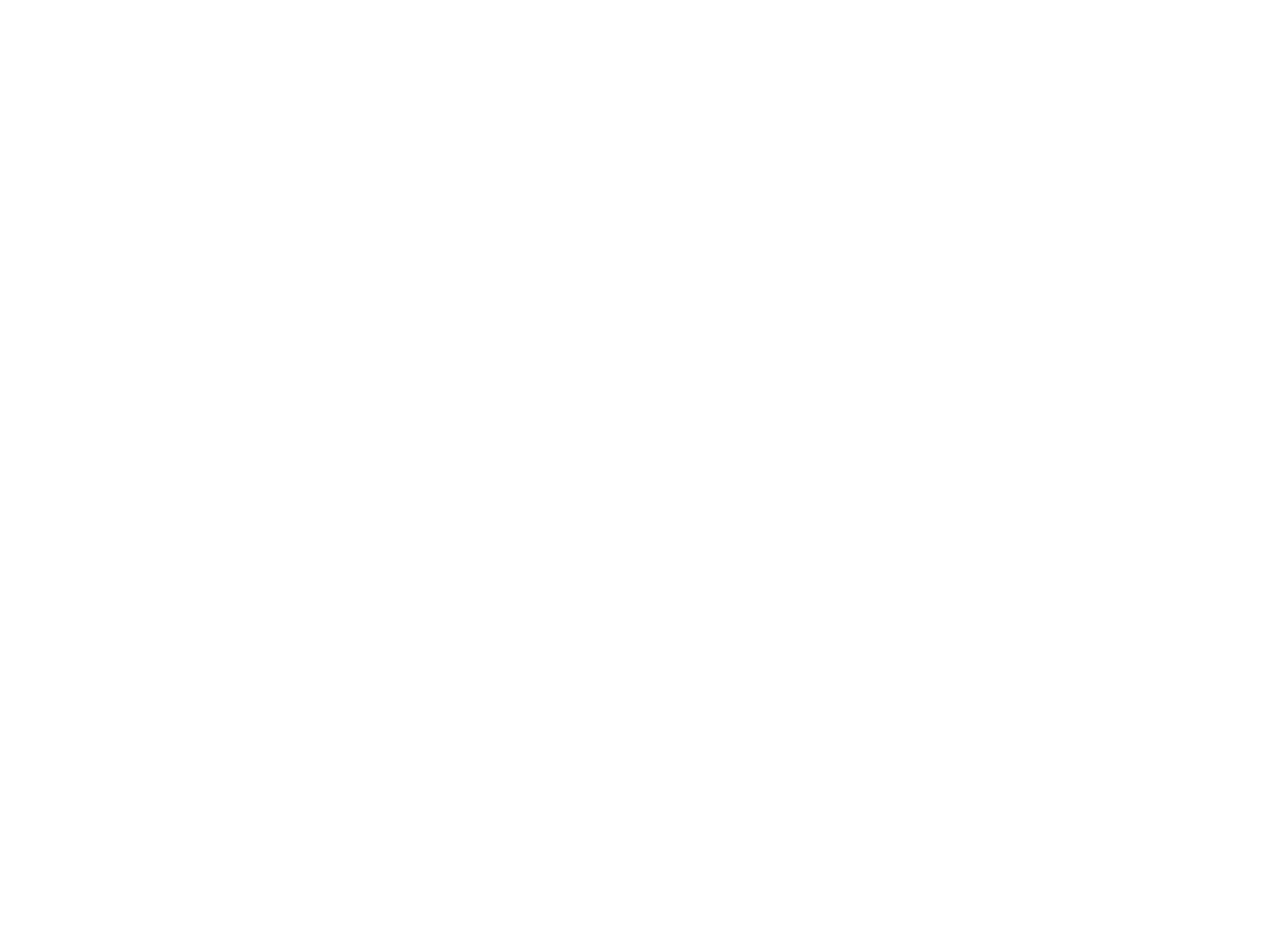
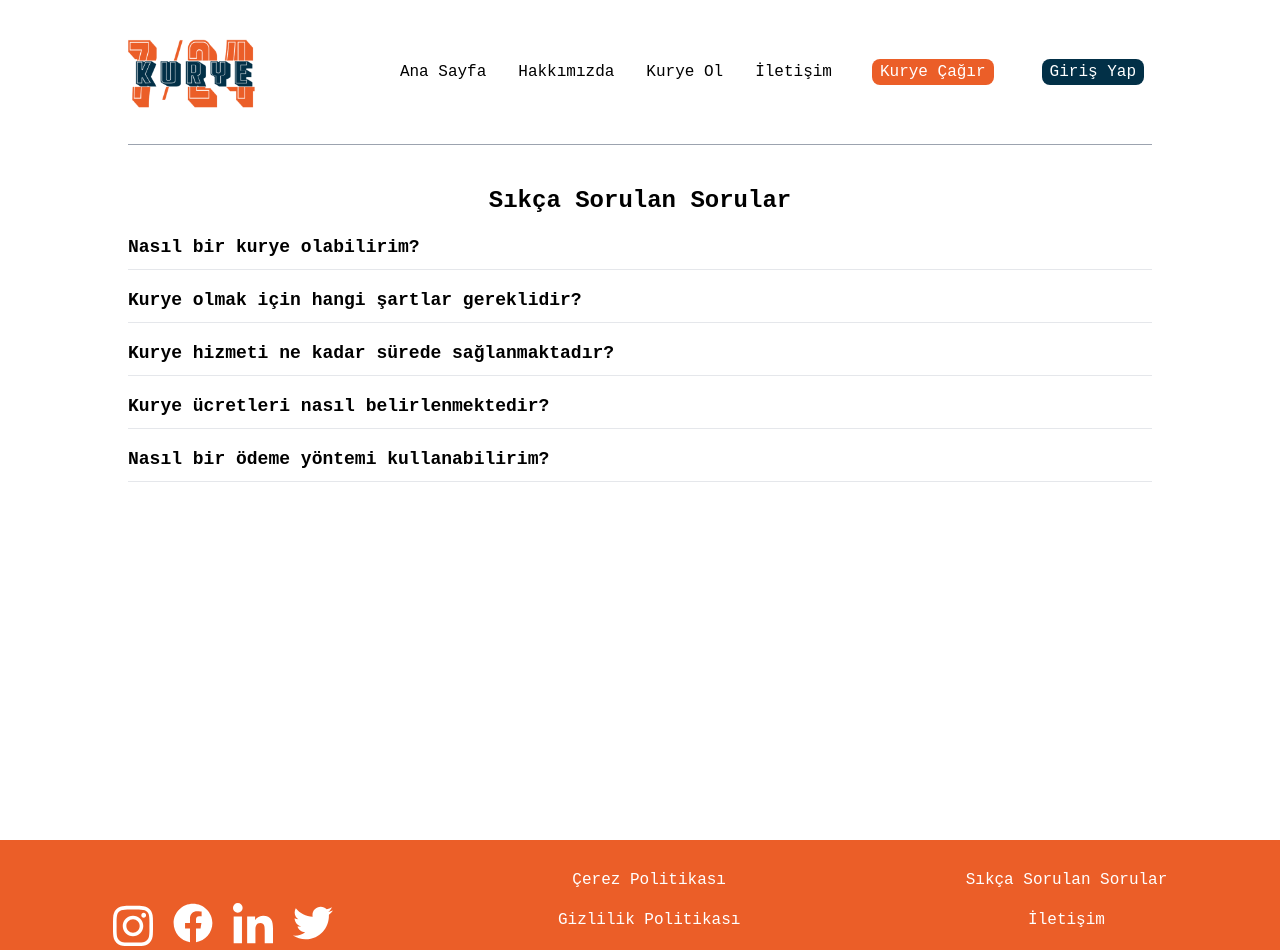
Before and after one commit to yusufal1/724kurye, a React (Create React App) app: page /sikca-sorulan-sorular in a window 1280 px wide. Before the commit this address had no page. Shown: the top 950 px of the page. Before the commit the page ends 800 px from the top, so only its background shows below. Built offline with nearby package versions, Linux system fonts and the light colour scheme; a web font is replaced by a local one.

Commit message:
some changes

```diff
--- a/src/App.jsx
+++ b/src/App.jsx
@@ -11,6 +11,7 @@
 import ActiveOrders from './pages/kurye-panel/ActiveOrders';
 import PrivacyPolicy from './pages/PrivacyPolicy';
 import CookiePolicy from './pages/CookiePolicy';
+import Faq from './pages/Faq';
 import { Route, Routes} from "react-router-dom"
 
 function App() {
@@ -28,6 +29,7 @@
       <Route path='/aktif-siparisler' element={<ActiveOrders/>}/>
       <Route path='/gizlilik-politikasi' element={<PrivacyPolicy/>}/>
       <Route path='/cerez-politikasi' element={<CookiePolicy/>}/>
+      <Route path='/sikca-sorulan-sorular' element={<Faq/>}/>
     </Routes>
   );
 }
--- a/src/components/Footer.jsx
+++ b/src/components/Footer.jsx
@@ -38,8 +38,8 @@
         </div>
 
         <div className="flex flex-col items-center text-white">
-          <a href="/" className="py-2">
-            Yardım Merkezi
+          <a href="/sikca-sorulan-sorular" className="py-2">
+            Sıkça Sorulan Sorular
           </a>
           <a href="/iletisim" className="py-2">
             İletişim
--- a/src/pages/Agree.jsx
+++ b/src/pages/Agree.jsx
@@ -3,7 +3,6 @@
 import Footer from "../components/Footer";
 import GiftIcon from "../assets/gifts-solid (1).svg";
 import LocationIcon from "../assets/location-dot-solid (1).svg";
-import PhoneIcon from "../assets/phone-solid.svg";
 import AvatarIcon from "../assets/avatar.jpg";
 
 function Agree() {
@@ -27,11 +26,16 @@
             <div className="flex flex-col">
               <div className="flex flex-row gap-2">
                 <img className="invert w-8" src={LocationIcon} alt="" />
-                <input
+                <select
                   className="bg-inputBg rounded-lg w-full text-sm"
                   type="text"
-                  placeholder="Çıkış Noktası (İl, İlçe)"
-                />
+                  placeholder="Çıkış Noktası (İlçe)"
+                >
+                  <option value="1" disabled>İlçe</option>
+                  <option value="2">Çekmeköy</option>
+                  <option value="3">Ümraniye</option>
+                </select>
+
               </div>
               <div className="mx-auto w-[1px] h-5 bg-white"></div>
               <div className="flex flex-row md:gap-2 gap-3">
@@ -49,7 +53,7 @@
                 <input
                   className="bg-inputBg rounded-lg w-full text-sm"
                   type="text"
-                  placeholder="Varış Noktası (İl, İlçe)"
+                  placeholder="Varış Noktası (İlçe)"
                 />
               </div>
               <div className="mx-auto w-[1px] h-5 bg-white"></div>
@@ -61,14 +65,6 @@
                   placeholder="Varış Noktası (Açık adres)"
                 />
               </div>
-            </div>
-            <div className="flex flex-row gap-2">
-              <img className="invert w-8" src={PhoneIcon} alt="" />
-              <input
-                className="bg-inputBg rounded-lg w-full text-sm"
-                type="text"
-                placeholder="Ek İrtibat No"
-              />
             </div>
             <hr />
             <div className="flex flex-col gap-2 p-4 border rounded-lg w-fit ml-10">
--- /dev/null
+++ b/src/pages/Faq.jsx
@@ -0,0 +1,63 @@
+import React, { useState } from "react";
+import Header from "../components/Header";
+import Footer from "../components/Footer";
+
+function Faq() {
+  const faqData = [
+    {
+      question: "Nasıl bir kurye olabilirim?",
+      answer:
+        'Kurye olmak için öncelikle "Kurye Ol" sayfasından başvuruda bulunmanız gerekmektedir. Başvurunuz incelendikten sonra size geri dönüş yapılacaktır.',
+    },
+    {
+      question: "Kurye olmak için hangi şartlar gereklidir?",
+      answer:
+        "Kurye olmak için 18 yaşını doldurmuş olmanız, ehliyetinizin olması, araba veya motosiklet kullanabiliyor olmanız gerekmektedir.",
+    },
+    {
+      question: "Kurye hizmeti ne kadar sürede sağlanmaktadır?",
+      answer:
+        "Kurye hizmetimiz 7/24 kesintisiz olarak sunulmaktadır. Talep edilen hizmetin aciliyetine göre en kısa sürede bir kurye size yönlendirilir.",
+    },
+    {
+      question: "Kurye ücretleri nasıl belirlenmektedir?",
+      answer:
+        "Kurye ücretleri teslimat mesafesine ve araç türüne göre belirlenmektedir.",
+    },
+    {
+      question: "Nasıl bir ödeme yöntemi kullanabilirim?",
+      answer:
+        "Ödeme yöntemi olarak  kredi kartı ile online ödeme seçeneğimiz bulunmaktadır.",
+    },
+  ];
+
+  const [activeIndex, setActiveIndex] = useState(null);
+
+  const toggleAccordion = (index) => {
+    setActiveIndex(activeIndex === index ? null : index);
+  };
+  return (
+    <>
+      <div className="md:w-[80%] mx-auto min-h-screen">
+        <Header />
+        <div className="mt-10">
+          <h1 className="text-2xl font-bold mb-4 text-center">Sıkça Sorulan Sorular</h1>
+          {faqData.map((faq, index) => (
+            <div key={index} className="mb-4 border-b">
+              <button
+                className="text-lg font-semibold mb-2 focus:outline-none"
+                onClick={() => toggleAccordion(index)}
+              >
+                {faq.question}
+              </button>
+              {activeIndex === index && <p>{faq.answer}</p>}
+            </div>
+          ))}
+        </div>
+      </div>
+      <Footer />
+    </>
+  );
+}
+
+export default Faq;
--- a/src/pages/LoginSignup.jsx
+++ b/src/pages/LoginSignup.jsx
@@ -99,16 +99,19 @@
                 className="text-black rounded-lg border-none focus:outline-none"
                 placeholder="Soyad"
               />
+              {isCustomerButtonClicked ? (
                 <input
                   type="tel"
                   className="text-black rounded-lg border-none focus:outline-none"
                   placeholder="Telefon Numarası"
                 />
+              ) : (
                 <input
                   type="email"
                   className="text-black rounded-lg border-none focus:outline-none"
                   placeholder="E-mail"
                 />
+              )}
               <input
                 type="password"
                 className="text-black rounded-lg border-none focus:outline-none"
@@ -122,11 +125,19 @@
             </div>
           ) : (
             <div className="flex flex-col gap-7 mt-10">
+              {isCustomerButtonClicked ? (
                 <input
                   type="tel"
                   className="text-black rounded-lg border-none focus:outline-none"
-                  placeholder="Telefon Numarası"
+                  placeholder="E-mail"
                 />
+              ) : (
+                <input
+                  type="email"
+                  className="text-black rounded-lg border-none focus:outline-none"
+                  placeholder="E-mail"
+                />
+              )}
               <input
                 type="password"
                 className="text-black rounded-lg border-none focus:outline-none"
@@ -136,8 +147,11 @@
           )}
           {!isRegisterButtonClicked && (
             <div className="mt-4 text-right">
-                <button onClick={openModal} className="underline text-primary">
-                  Şifremi unuttum{" "}
+              <button
+                onClick={openModal}
+                className="underline text-primary"
+              >
+                Şifremi unuttum
               </button>
             </div>
           )}
```
Lines whose indentation alone changed are shown as unchanged.
